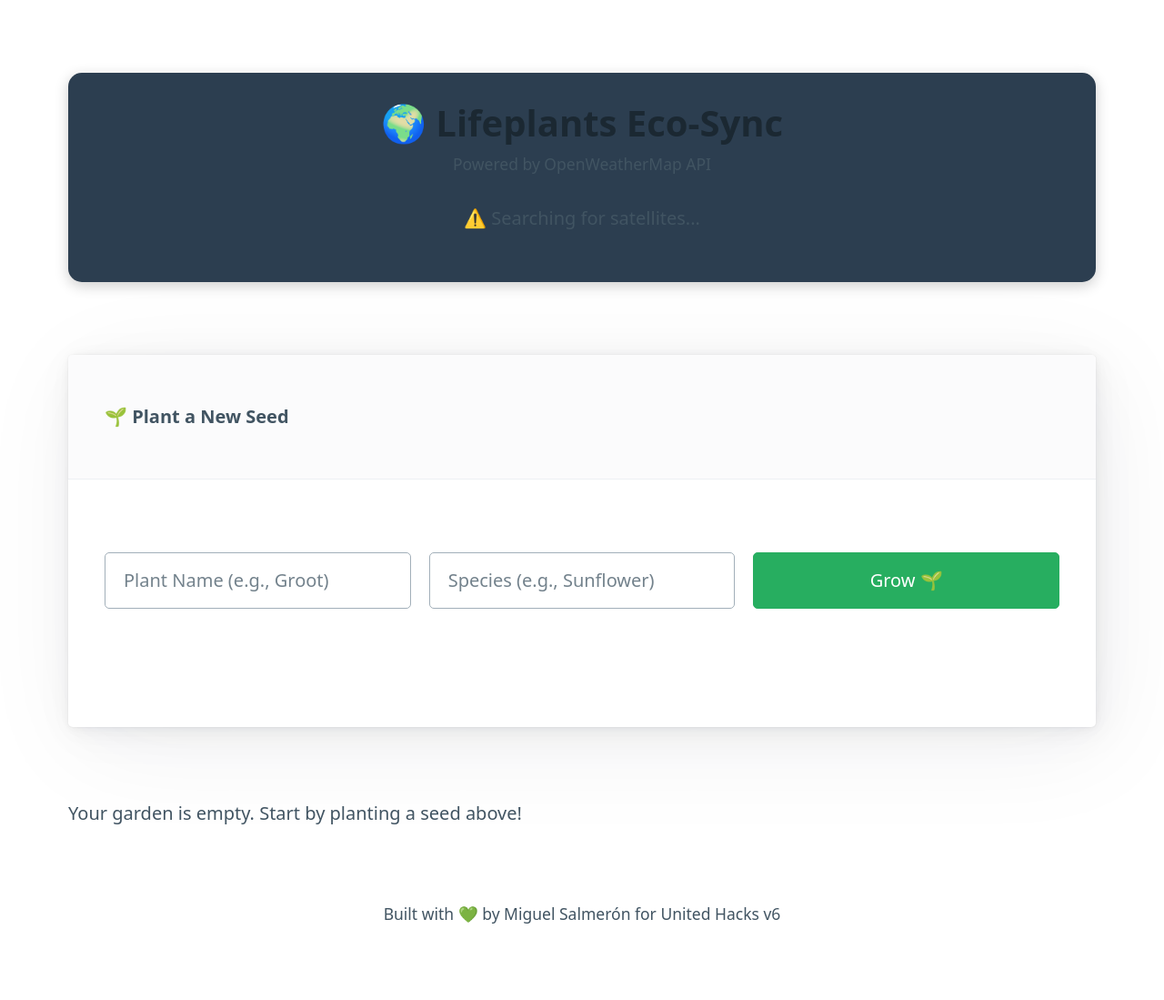
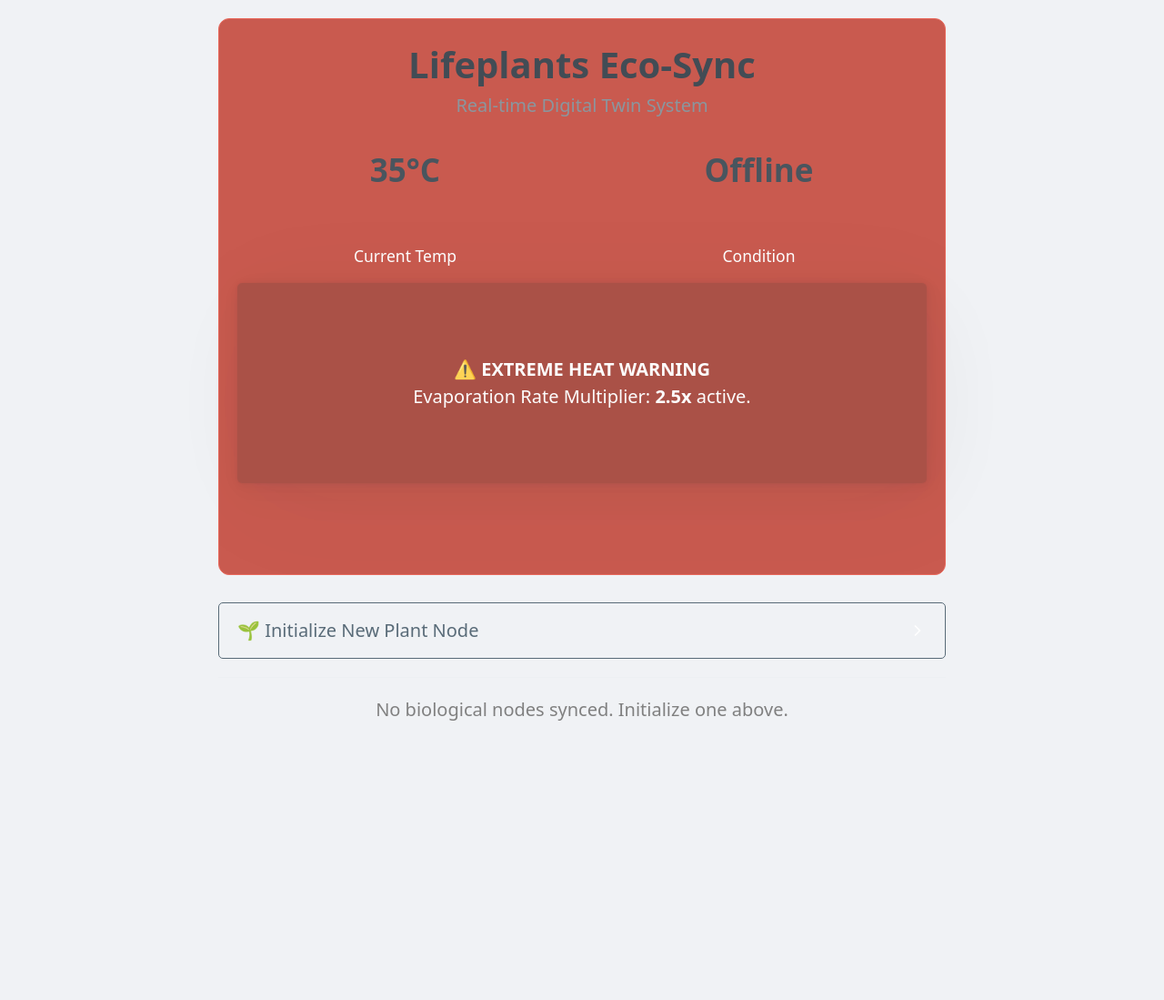
Before and after one commit to MiguelSalmeron/Lifeplants-ecosyn, a Flask app: page / in a window 1280 px wide. Shown: the whole page at 91% size. After the commit the page ends 792 px from the top, so only its background shows below. Run offline with Flask 3, Linux system fonts and the light colour scheme; data that the repository does not hold is empty.

Commit message:
integrated evaporation physics & updated dashboar ui

```diff
--- a/app.py
+++ b/app.py
@@ -1,17 +1,18 @@
 import os
 import sqlite3
 import requests
+from datetime import datetime
 from flask import Flask, render_template, request, redirect, url_for
 from dotenv import load_dotenv
 
 load_dotenv()
 app = Flask(__name__)
 
-# Secure Config
-API_KEY = os.getenv('OPENWEATHER_API_KEY')
+# Configuración de entorno
+OPENWEATHER_KEY = os.getenv('OPENWEATHER_API_KEY')
+GEMINI_KEY = os.getenv('GEMINI_API_KEY')
 CITY = "Managua"
 
-# Database Connection
 def get_db_connection():
     conn = sqlite3.connect('lifeplants.db')
     conn.row_factory = sqlite3.Row
@@ -19,6 +20,7 @@ def get_db_connection():
 
 def init_db():
     conn = get_db_connection()
+    # Asegurar que la tabla existe con los campos correctos
     conn.execute('''
         CREATE TABLE IF NOT EXISTS plants (
             id INTEGER PRIMARY KEY AUTOINCREMENT,
@@ -33,40 +35,93 @@ def init_db():
 
 init_db()
 
-# Weather Logic
-def get_weather(city_name):
-    if not API_KEY: return None
+def get_weather():
+    if not OPENWEATHER_KEY: return None
     try:
-
-        url = f"http://api.openweathermap.org/data/2.5/weather?q={city_name}&appid={API_KEY}&units=metric&lang=en"
-        response = requests.get(url)
-        if response.status_code == 200:
-            return response.json()
+        url = f"http://api.openweathermap.org/data/2.5/weather?q={CITY}&appid={OPENWEATHER_KEY}&units=metric&lang=en"
+        # Timeout corto para no bloquear el render
+        response = requests.get(url, timeout=3)
+        return response.json() if response.status_code == 200 else None
     except:
         return None
+
+def get_gemini_advice(species, temp, humidity):
+    # Ahorrar tokens: solo llamar si la humedad es baja o hay riesgo
+    if not GEMINI_KEY or humidity > 60: return None
+
+    try:
+        prompt = (f"Act as a survival botanist. Plant: {species}. "
+                  f"Location: Managua (Temp: {temp}°C). Soil Humidity: {humidity}%. "
+                  f"Give a 1-sentence urgent survival tip in English.")
+
+        url = f"https://generativelanguage.googleapis.com/v1beta/models/gemini-1.5-flash:generateContent?key={GEMINI_KEY}"
+        payload = {"contents": [{"parts": [{"text": prompt}]}]}
+        response = requests.post(url, json=payload, timeout=5)
+
+        if response.status_code == 200:
+            return response.json()['candidates'][0]['content']['parts'][0]['text']
+    except Exception as e:
+        print(f"Error Gemini: {e}")
+        return "Check water levels immediately."
     return None
 
+def calculate_status_physics(last_watered_str, current_temp):
+    try:
+        last_watered = datetime.fromisoformat(last_watered_str)
+    except:
+        last_watered = datetime.now()
+
+    hours_passed = (datetime.now() - last_watered).total_seconds() / 3600
+
+    # Física de evaporación: base 5% hr + multiplicador térmico
+    base_decay_rate = 5
+    multiplier = 2.5 if current_temp > 30 else 1.0
+
+    moisture_loss = hours_passed * base_decay_rate * multiplier
+    current_humidity = max(0, 100 - moisture_loss)
+
+    if current_humidity < 30:
+        status = 'critical'
+    elif current_humidity < 60:
+        status = 'thirsty'
+    else:
+        status = 'happy'
+
+    return int(current_humidity), status
 
 @app.route('/')
 def index():
-    #  Get weathert
-    weather_data = get_weather(CITY)
-    current_temp = weather_data['main']['temp'] if weather_data else 25
+    weather_data = get_weather()
+    # Si falla la API, asumir calor de Managua (35C)
+    current_temp = weather_data['main']['temp'] if weather_data else 35
 
-    # Get plants
     conn = get_db_connection()
-    plants = conn.execute('SELECT * FROM plants').fetchall()
+    db_plants = conn.execute('SELECT * FROM plants').fetchall()
     conn.close()
 
-    return render_template('index.html', plants=plants, weather=weather_data, temp=current_temp)
+    processed_plants = []
+    for plant in db_plants:
+        humidity, status = calculate_status_physics(plant['last_watered'], current_temp)
+        advice = get_gemini_advice(plant['species'], current_temp, humidity)
+
+        processed_plants.append({
+            'id': plant['id'],
+            'name': plant['name'],
+            'species': plant['species'],
+            'humidity': humidity,
+            'status': status,
+            'advice': advice
+        })
+
+    return render_template('index.html', plants=processed_plants, weather=weather_data, temp=current_temp)
 
 @app.route('/add', methods=('POST',))
 def add_plant():
     name = request.form['name']
     species = request.form['species']
-
     conn = get_db_connection()
-    conn.execute('INSERT INTO plants (name, species) VALUES (?, ?)', (name, species))
+    conn.execute('INSERT INTO plants (name, species, last_watered) VALUES (?, ?, ?)',
+                 (name, species, datetime.now().isoformat()))
     conn.commit()
     conn.close()
     return redirect(url_for('index'))
@@ -74,8 +129,9 @@ def add_plant():
 @app.route('/water/<int:id>')
 def water_plant(id):
     conn = get_db_connection()
-    # Reset status to happy
-    conn.execute('UPDATE plants SET last_watered = CURRENT_TIMESTAMP, status = "happy" WHERE id = ?', (id,))
+    # Reset del timer de física
+    conn.execute('UPDATE plants SET last_watered = ? WHERE id = ?',
+                 (datetime.now().isoformat(), id))
     conn.commit()
     conn.close()
     return redirect(url_for('index'))
--- a/templates/index.html
+++ b/templates/index.html
@@ -3,89 +3,105 @@
 <head>
     <meta charset="UTF-8">
     <meta name="viewport" content="width=device-width, initial-scale=1.0">
-    <title>Lifeplants: Eco-Sync</title>
+    <title>Eco-Sync: Monitor</title>
     <link rel="stylesheet" href="https://cdn.jsdelivr.net/npm/@picocss/pico@1/css/pico.min.css">
     <style>
-        /* Custom Styles for Hackathon Polish */
+        body { background-color: #f0f2f5; }
+        .dashboard-container { max-width: 800px; margin: 0 auto; padding-top: 20px; }
+
         .weather-card {
-            background: #2c3e50; color: white; padding: 25px; border-radius: 15px; margin-bottom: 30px;
-            box-shadow: 0 4px 15px rgba(0,0,0,0.2);
-            text-align: center;
+            background: #2c3e50; color: white; padding: 20px; border-radius: 12px;
+            margin-bottom: 30px; text-align: center;
         }
+        .heat-alert { animation: pulse 2s infinite; background-color: #c0392b; border: 1px solid #e74c3c; }
+
         .plant-card {
-            border: 2px solid #e0e0e0; padding: 20px; border-radius: 15px; text-align: center;
-            transition: transform 0.2s; background: white;
+            background: white; border-radius: 10px; padding: 20px; margin-bottom: 20px;
+            box-shadow: 0 2px 5px rgba(0,0,0,0.05); border-left: 5px solid #ccc;
         }
-        .plant-card:hover { transform: translateY(-5px); border-color: #27ae60; }
 
-        /* Status Colors */
-        .happy { border-color: #2ecc71; background-color: #f0fff4; }
-        .thirsty { border-color: #e67e22; background-color: #fffaf0; }
+        .status-happy { border-left-color: #2ecc71; }
+        .status-thirsty { border-left-color: #f1c40f; }
+        .status-critical { border-left-color: #e74c3c; }
 
-        .emoji { font-size: 4rem; display: block; margin: 10px 0; }
-        .temp-display { font-size: 2.5rem; font-weight: bold; margin: 10px 0; }
+        progress { height: 20px; border-radius: 10px; }
+        progress.happy::-webkit-progress-value { background-color: #2ecc71; }
+        progress.thirsty::-webkit-progress-value { background-color: #f1c40f; }
+        progress.critical::-webkit-progress-value { background-color: #e74c3c; }
+
+        .ai-box {
+            background: #e8f4fd; border: 1px solid #3498db; color: #2980b9;
+            padding: 10px; font-size: 0.85rem; border-radius: 5px; margin-top: 10px;
+        }
+
+        @keyframes pulse { 0% { opacity: 1; } 50% { opacity: 0.8; } 100% { opacity: 1; } }
     </style>
 </head>
 <body>
-    <main class="container">
-        <div class="weather-card">
-            <h1 style="margin-bottom: 0;">🌍 Lifeplants Eco-Sync</h1>
-            <p><small>Powered by OpenWeatherMap API</small></p>
+    <main class="dashboard-container">
+        <div class="weather-card {% if temp > 30 %}heat-alert{% endif %}">
+            <hgroup>
+                <h1>Lifeplants Eco-Sync</h1>
+                <h3>Real-time Digital Twin System</h3>
+            </hgroup>
 
-            {% if weather %}
-                <div class="temp-display">{{ temp }}°C</div>
-                <h3>Weather in {{ weather.name }}: <strong>{{ weather.weather[0].description|capitalize }}</strong></h3>
+            <div class="grid">
+                <div>
+                    <h2>{{ temp }}°C</h2>
+                    <small>Current Temp</small>
+                </div>
+                <div>
+                    <h2>{{ weather.weather[0].main if weather else 'Offline' }}</h2>
+                    <small>Condition</small>
+                </div>
+            </div>
 
-                {% if temp > 30 %}
-                    <article style="background-color: #c0392b; color: white; border: none;">
-                        <strong>🔥 HEAT ALERT!</strong> High temperatures detected in Managua.
-                        Your plants' soil moisture will deplete 2x faster.
-                        <br><em>Action Required: Check water levels immediately.</em>
-                    </article>
-                {% else %}
-                    <article style="background-color: #27ae60; color: white; border: none;">
-                        <strong>🌿 Optimal Conditions.</strong> The weather is stable.
-                        Your digital and physical plants are thriving.
-                    </article>
-                {% endif %}
-            {% else %}
-                <p>⚠️ Searching for satellites...</p>
+            {% if temp > 30 %}
+            <article style="background: rgba(0,0,0,0.2); margin-top: 15px; border:none;">
+                <strong>⚠️ EXTREME HEAT WARNING</strong><br>
+                Evaporation Rate Multiplier: <strong>2.5x</strong> active.
+            </article>
             {% endif %}
         </div>
 
-        <article>
-            <header><strong>🌱 Plant a New Seed</strong></header>
+        <details>
+            <summary role="button" class="secondary outline">🌱 Initialize New Plant Node</summary>
             <form action="/add" method="post">
                 <div class="grid">
-                    <input type="text" name="name" placeholder="Plant Name (e.g., Groot)" required>
-                    <input type="text" name="species" placeholder="Species (e.g., Sunflower)" required>
-                    <button type="submit" style="background-color: #27ae60; border-color: #27ae60;">Grow 🌱</button>
+                    <input type="text" name="name" placeholder="ID / Nickname" required>
+                    <input type="text" name="species" placeholder="Biological Species" required>
+                    <button type="submit">Sync Node</button>
                 </div>
             </form>
-        </article>
+        </details>
 
-        <div class="grid">
-            {% for plant in plants %}
-            <div class="plant-card {{ plant.status }}">
-                <span class="emoji">
-                    {% if plant.status == 'happy' %}🌿{% else %}🥀{% endif %}
-                </span>
-                <h2>{{ plant.name }}</h2>
-                <small>{{ plant.species }}</small>
-                <br><br>
-                <div style="margin-bottom: 10px;">
-                    Status: <strong>{{ plant.status|upper }}</strong>
+        {% for plant in plants %}
+        <div class="plant-card status-{{ plant.status }}">
+            <div class="grid">
+                <div>
+                    <strong>{{ plant.name }}</strong> <small>({{ plant.species }})</small>
                 </div>
-                <a href="/water/{{ plant.id }}" role="button" class="outline">💧 Water Me</a>
+                <div style="text-align: right;">
+                    <small>Status: {{ plant.status|upper }}</small>
+                </div>
             </div>
-            {% else %}
-                <p>Your garden is empty. Start by planting a seed above!</p>
-            {% endfor %}
+
+            <label>Soil Moisture Integrity: {{ plant.humidity }}%</label>
+            <progress value="{{ plant.humidity }}" max="100" class="{{ plant.status }}"></progress>
+
+            {% if plant.advice %}
+            <div class="ai-box">
+                <strong>🤖 AI Agronomist:</strong> {{ plant.advice }}
+            </div>
+            {% endif %}
+
+            <a href="/water/{{ plant.id }}" role="button" class="outline" style="width: 100%; margin-top: 10px;">
+                💧 Rehydrate System
+            </a>
         </div>
-
-        <footer style="text-align: center; margin-top: 50px;">
-            <small>Built with 💚 by Miguel Salmerón for United Hacks v6</small>
-        </footer>
+        {% else %}
+        <p style="text-align: center; color: gray;">No biological nodes synced. Initialize one above.</p>
+        {% endfor %}
     </main>
 </body>
 </html>
```
